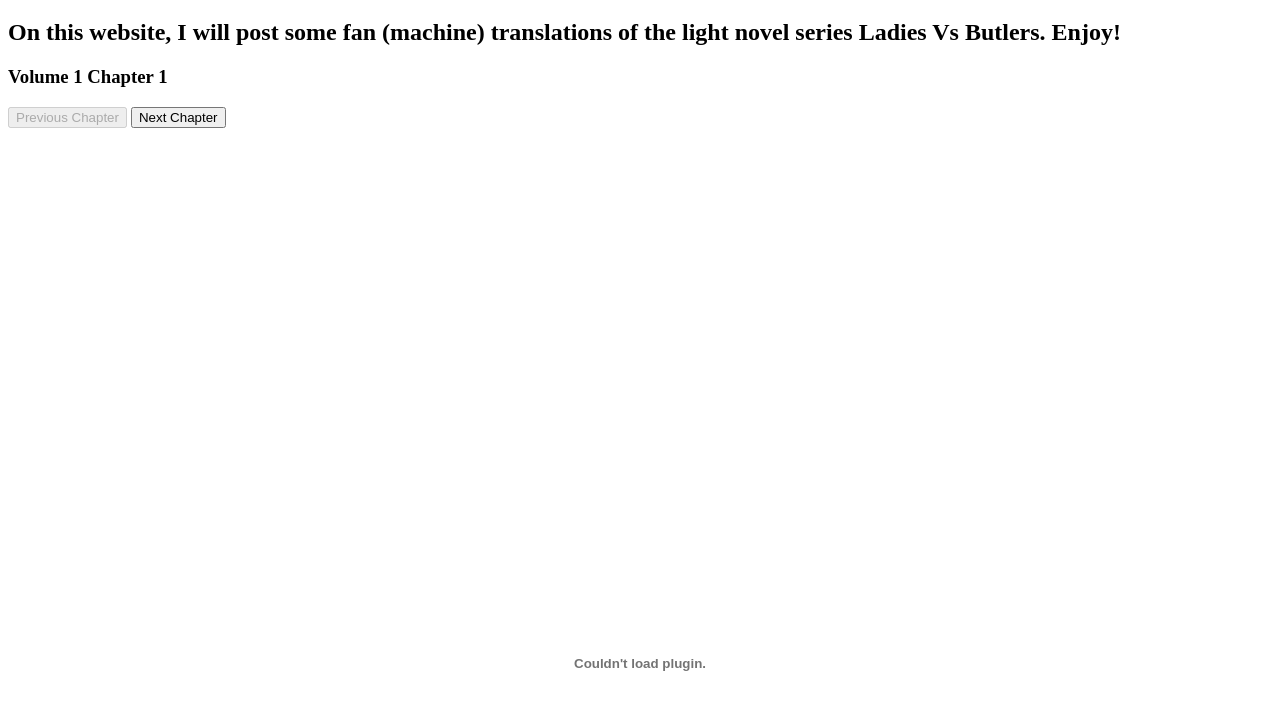
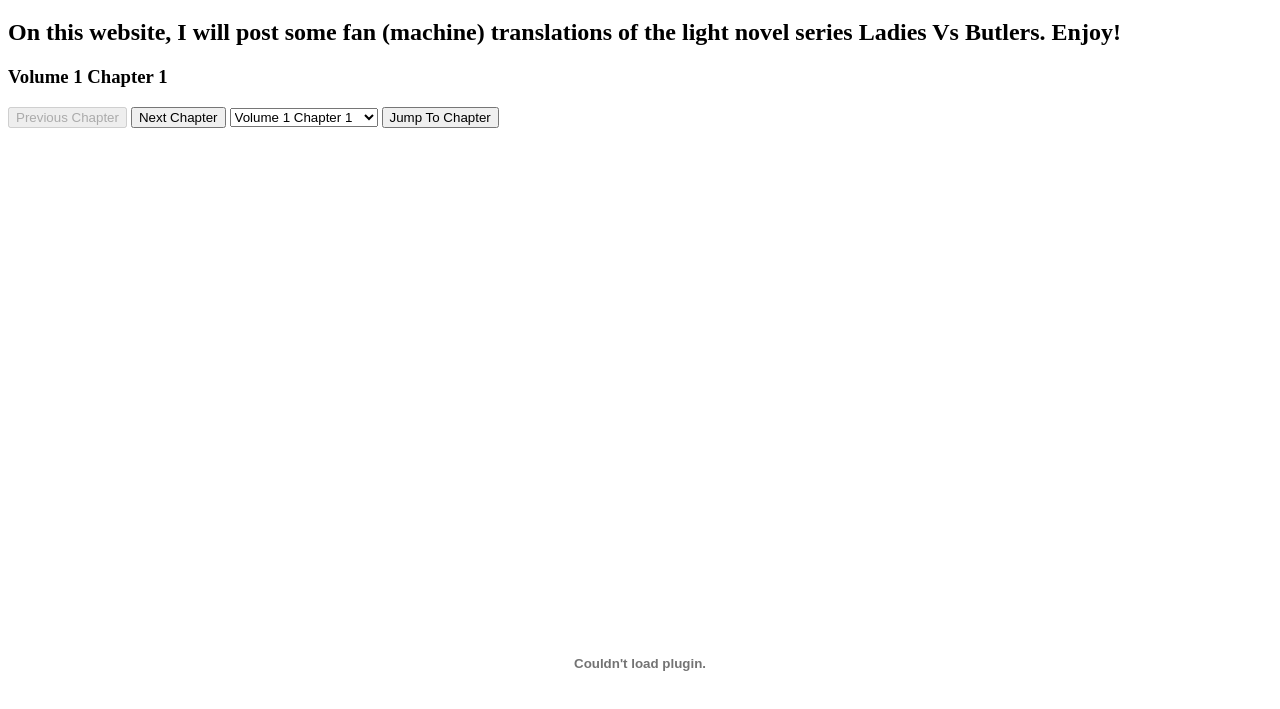
Before and after one commit to AaronTheProgrammer/LadiesVsButlers, a website: page LadiesVsButlersSite.html in a window 1280 px wide. Shown: the part 61-770 px from the top of the page. Drawn offline with Linux system fonts and the light colour scheme.

Commit message:
Add files via upload

```diff
--- a/LadiesVsButlersSite.html
+++ b/LadiesVsButlersSite.html
@@ -10,6 +10,49 @@
             <span>
                 <button type="button" id="prev" onclick="prev()" disabled="true">Previous Chapter</button>
                 <button type="button" id="next" onclick="next()">Next Chapter</button>
+                <select name="chapter" id="chapter">
+                    <option value="./Volume 1/Chapter 1.pdf"> Volume 1 Chapter 1</option>
+                    <option value="./Volume 1/Chapter 2.pdf"> Volume 1 Chapter 2</option>
+                    <option value="./Volume 1/Chapter 3.pdf"> Volume 1 Chapter 3</option>
+                    <option value="./Volume 2/Chapter 1.pdf"> Volume 2 Chapter 1</option>
+                    <option value="./Volume 2/Chapter 2.pdf"> Volume 2 Chapter 2</option>
+                    <option value="./Volume 2/Chapter 3.pdf"> Volume 2 Chapter 3</option>
+                    <option value="./Volume 3/Chapter 1.pdf"> Volume 3 Chapter 1</option>
+                    <option value="./Volume 3/Chapter 2.pdf"> Volume 3 Chapter 2</option>
+                    <option value="./Volume 3/Chapter 3.pdf"> Volume 3 Chapter 3</option>
+                    <option value="./Volume 4/Chapter 1.pdf"> Volume 4 Chapter 1</option>
+                    <option value="./Volume 4/Chapter 2.pdf"> Volume 4 Chapter 2</option>
+                    <option value="./Volume 4/Chapter 3.pdf"> Volume 4 Chapter 3</option>
+                    <option value="./Volume 5/Chapter 1.pdf"> Volume 5 Chapter 1</option>
+                    <option value="./Volume 5/Chapter 2.pdf"> Volume 5 Chapter 2</option>
+                    <option value="./Volume 5/Chapter 3.pdf"> Volume 5 Chapter 3</option>
+                    <option value="./Volume 6/Chapter 1.pdf"> Volume 6 Chapter 1</option>
+                    <option value="./Volume 6/Chapter 2.pdf"> Volume 6 Chapter 2</option>
+                    <option value="./Volume 6/Chapter 3.pdf"> Volume 6 Chapter 3</option>
+                    <option value="./Volume 7/Chapter 1.pdf"> Volume 7 Chapter 1</option>
+                    <option value="./Volume 7/Chapter 2.pdf"> Volume 7 Chapter 2</option>
+                    <option value="./Volume 7/Chapter 3.pdf"> Volume 7 Chapter 3</option>
+                    <option value="./Volume 8/Chapter 1.pdf"> Volume 8 Chapter 1</option>
+                    <option value="./Volume 8/Chapter 2.pdf"> Volume 8 Chapter 2</option>
+                    <option value="./Volume 8/Chapter 3.pdf"> Volume 8 Chapter 3</option>
+                    <option value="./Volume 9/Chapter 1.pdf"> Volume 9 Chapter 1</option>
+                    <option value="./Volume 9/Chapter 2.pdf"> Volume 9 Chapter 2</option>
+                    <option value="./Volume 9/Chapter 3.pdf"> Volume 9 Chapter 3</option>
+                    <option value="./Volume 10/Chapter 1.pdf"> Volume 10 Chapter 1</option>
+                    <option value="./Volume 10/Chapter 2.pdf"> Volume 10 Chapter 2</option>
+                    <option value="./Volume 10/Chapter 3.pdf"> Volume 10 Chapter 3</option>
+                    <option value="./Volume 11/Chapter 1.pdf"> Volume 11 Chapter 1</option>
+                    <option value="./Volume 11/Chapter 2.pdf"> Volume 11 Chapter 2</option>
+                    <option value="./Volume 11/Chapter 3.pdf"> Volume 11 Chapter 3</option>
+                    <option value="./Volume 12/Chapter 1.pdf"> Volume 12 Chapter 1</option>
+                    <option value="./Volume 12/Chapter 2.pdf"> Volume 12 Chapter 2</option>
+                    <option value="./Volume 12/Chapter 3.pdf"> Volume 12 Chapter 3</option>
+                    <option value="./Volume 13/Chapter 1.pdf"> Volume 13 Chapter 1</option>
+                    <option value="./Volume 13/Chapter 2.pdf"> Volume 13 Chapter 2</option>
+                    <option value="./Volume 13/Chapter 3.pdf"> Volume 13 Chapter 3</option>
+                    <option value="./Volume 13/Chapter 4.pdf"> Volume 13 Chapter 4</option>
+                </select>
+                <button type="button" onclick="jump()">Jump To Chapter</button>
             </span>
         </div>
         <br><br>
@@ -18,6 +61,22 @@
             let vol = 1;
             let chap = 1;
 
+            function jump() {
+                vol = parseInt(document.getElementById("chapter").value.substring(9, 10));
+                chap = parseInt(document.getElementById("chapter").value.substring(19, 20));
+                document.getElementById("place").innerText = "Volume " + vol + " Chapter " + chap;
+                document.getElementById("thePDF").data = "./Volume " + vol + "/Chapter " + chap + ".pdf";
+                if(vol == 13 && chap == 4) {
+                  document.getElementById("next").disabled = true;
+                } else {
+                  document.getElementById("next").disabled = false;
+                }
+                if(vol == 1 && chap == 1) {
+                  document.getElementById("prev").disabled = true;
+                } else {
+                  document.getElementById("prev").disabled = false;
+                }
+            }
             function next() {
                 if(!(vol == 13 && chap == 4)) {
                     if(chap != 3 || vol == 13) {
```
